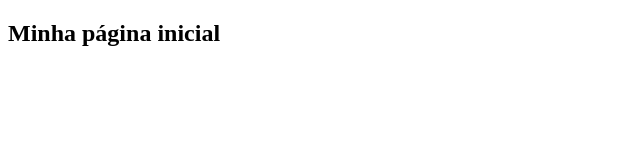
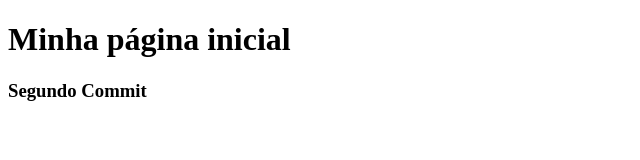
Before and after one commit to taylansilva/projeto-curso-git, a plain HTML site: page index.html in a window 1280 px wide. Shown: the whole page, without its empty margins (0-640 px from the left). Drawn offline with Linux system fonts and the light colour scheme.

Commit message:
Alterando titulo e adicionando subtitulo

```diff
--- a/index.html
+++ b/index.html
@@ -6,6 +6,7 @@
     <title>Curso de Git e GitHub</title>
 </head>
 <body>
-    <h2>Minha página inicial</h2>
+    <h1>Minha página inicial</h1>
+    <h3>Segundo Commit</h3>
 </body>
 </html>
```
